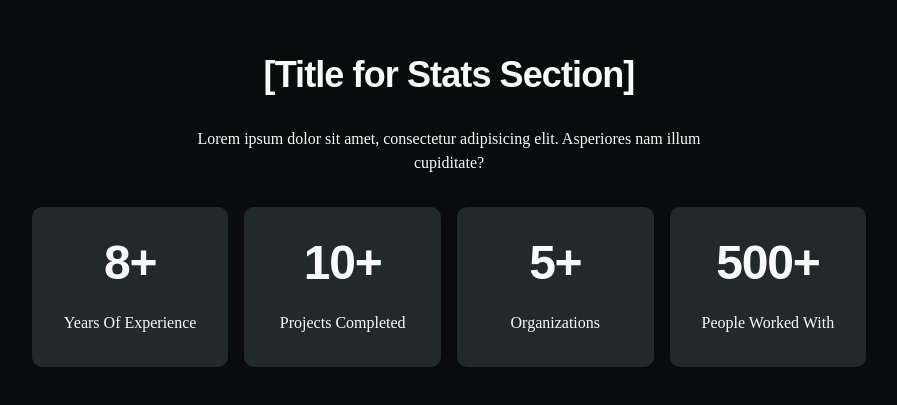
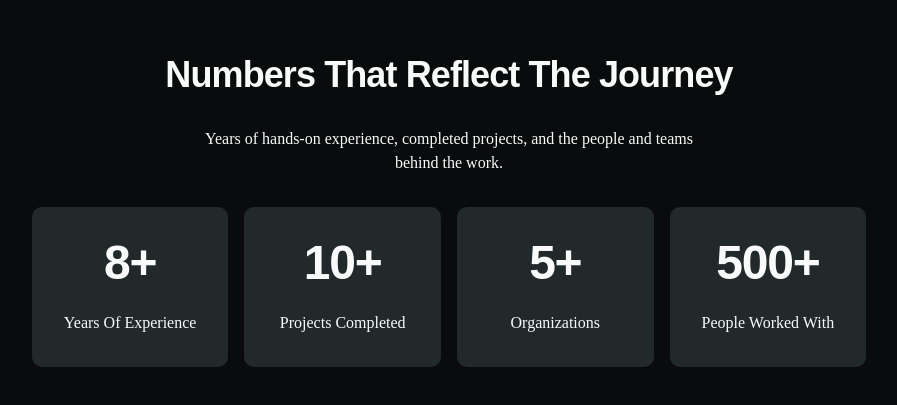
Before and after one commit to docufy-technologies/sneha-salam, a React (Vite) app: page / in a window 1280 px wide. Shown: the part 189-594 px from the top of the page, without its empty margins (191-1088 px from the left). Built offline with nearby package versions, Linux system fonts and the light colour scheme.

Commit message:
feat: enhance stats section with descriptive title and content

```diff
--- a/src/routes/index.tsx
+++ b/src/routes/index.tsx
@@ -17,10 +17,10 @@ function Home() {
 			id="stats"
 			className="h-screen p-4 flex flex-col gap-8 items-center justify-center"
 		>
-			<h1>[Title for Stats Section]</h1>
+			<h1 className="capitalize">Numbers that reflect the journey</h1>
 			<p className="max-w-sm md:max-w-lg text-center">
-				Lorem ipsum dolor sit amet, consectetur adipisicing elit. Asperiores nam
-				illum cupiditate?
+				Years of hands-on experience, completed projects, and the people and
+				teams behind the work.
 			</p>
 			<div className="grid grid-cols-2 md:grid-cols-4 gap-4 justify-center items-center">
 				<HomeStats title="8+" subtitle="years of experience" />
```
